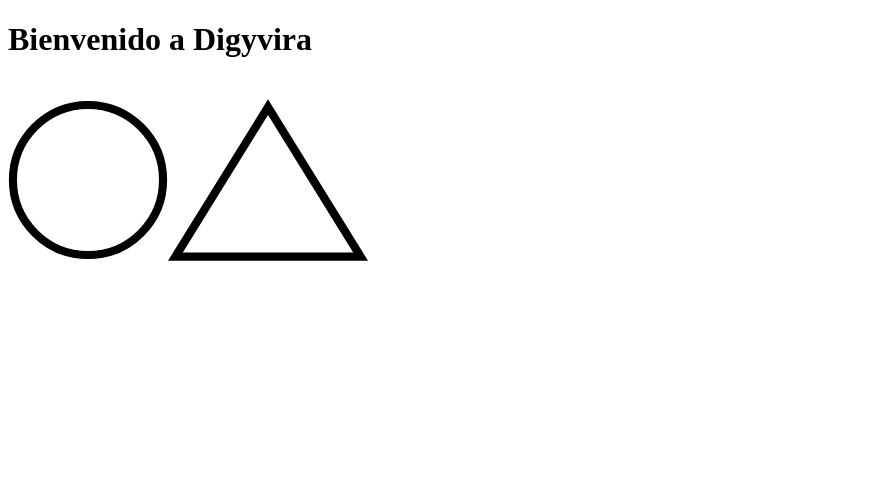
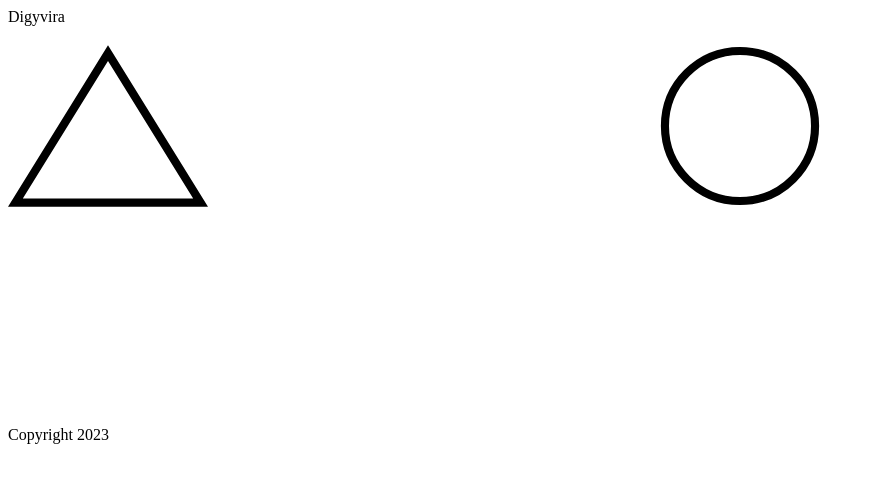
Before and after one commit to vijote/ancestree, a SvelteKit app: page / in a window 1280 px wide. Shown: the top 482 px of the page, without its empty margins (0-875 px from the left). Built offline with nearby package versions, Linux system fonts and the light colour scheme.

Commit message:
add type switch on family members

```diff
--- a/src/app.html
+++ b/src/app.html
@@ -3,7 +3,6 @@
 	<head>
 		<meta charset="utf-8" />
 		<link rel="icon" href="%sveltekit.assets%/favicon.png" />
-		<meta name="viewport" content="width=device-width" />
 		%sveltekit.head%
 	</head>
 	<body data-sveltekit-preload-data="hover">
--- /dev/null
+++ b/src/components/member.svelte
@@ -0,0 +1,61 @@
+<script lang="ts">
+    import { MemberType } from "../types/types";
+
+    import Circle from "../icons/circle.svelte";
+    import Triangle from "../icons/triangle.svelte";
+
+    export let type: MemberType = MemberType.Male;
+
+    function switchType() {
+        type = type === MemberType.Female ? MemberType.Male : MemberType.Female
+    }
+</script>
+
+<div class="member-container">
+    {#if type === MemberType.Male}
+        <Triangle />
+    {:else}
+        <Circle />
+    {/if}
+    <div class="type-switch-container">
+        <button on:click={switchType} class="type-switch">Cambiar tipo</button>
+    </div>
+</div>
+
+<style>
+    .member-container {
+        height: 200px;
+        position: absolute;
+        left: var(--x-coord);
+        top: var(--y-coord);
+    }
+
+    .type-switch-container {
+        display: none;
+    }
+
+    .type-switch {
+        all: unset;
+        cursor: pointer;
+
+        margin-top: auto;
+        margin-left: auto;
+        margin-right: 0.5rem;
+        margin-bottom: 0.5rem;
+        padding: 0.5rem;
+        background-color: aquamarine;
+    }
+
+    .type-switch:focus {
+        outline: orange 5px auto;
+    }
+
+    .member-container:hover > .type-switch-container {
+        display: flex;
+        height: 100%;
+        position: absolute;
+        top: 0%;
+        left: 0%;
+        right: 0%;
+    }
+</style>
--- a/src/icons/circle.svelte
+++ b/src/icons/circle.svelte
@@ -8,7 +8,7 @@
 		id="Capa_1"
 		xmlns="http://www.w3.org/2000/svg"
 		xmlns:xlink="http://www.w3.org/1999/xlink"
-		width="160px"
+		width="200px"
 		height="160px"
 		stroke="#000"
 		stroke-width="5"
--- a/src/icons/triangle.svelte
+++ b/src/icons/triangle.svelte
@@ -1,7 +1,7 @@
 <!-- <?xml version="1.0" encoding="iso-8859-1"?> -->
 <!-- Uploaded to: SVG Repo, www.svgrepo.com, Generator: SVG Repo Mixer Tools -->
 <!-- <!DOCTYPE svg PUBLIC "-//W3C//DTD SVG 1.1//EN" "http://www.w3.org/Graphics/SVG/1.1/DTD/svg11.dtd"> -->
-<div style="padding-top: 0px; display: inline-block;">
+<div>
 	<svg
 		fill="#000000"
 		version="1.1"
--- /dev/null
+++ b/src/routes/+layout.svelte
@@ -0,0 +1,21 @@
+<nav>
+    Digyvira
+</nav>
+
+<main>
+    <slot />
+</main>
+
+<footer>
+    Copyright {new Date().getFullYear()}
+</footer>
+
+<style>
+    :global(body) {
+		height: 100%;
+	}
+
+    :global(html) {
+        height: 100%;
+    }
+</style>
--- a/src/routes/+page.svelte
+++ b/src/routes/+page.svelte
@@ -1,25 +1,35 @@
 <script>
-    import Circle from "../icons/circle.svelte";
-    import Triangle from "../icons/triangle.svelte";
+    import Member from "../components/member.svelte";
+    import { MemberType } from "../types/types";
+</script>
 
-</script>
 <svelte:head>
     <title>Digyvira | Construye tu arbol familiar</title>
-    <meta name="description" content="Sitio web para armar tu arbol genealogico">
-    <meta name="keywords" content="transgeneracional, arbol, digyvira, ancestros, familia, sistema">
-    <meta name="author" content="John Doe">
-    <meta name="viewport" content="width=device-width, initial-scale=1.0">
+    <meta
+        name="description"
+        content="Sitio web para armar tu arbol genealogico"
+    />
+    <meta
+        name="keywords"
+        content="transgeneracional, arbol, digyvira, ancestros, familia, sistema"
+    />
+    <meta name="author" content="vijote" />
+    <meta name="viewport" content="width=device-width, initial-scale=1.0" />
 </svelte:head>
 
-<h1>Bienvenido a Digyvira</h1>
 <div class="container">
-    <Circle/>
-    <Triangle/>
+    <Member
+        type={MemberType.Female}
+        --y-coord="0%"
+        --x-coord="50%"
+    />
+    <Member type={MemberType.Male} />
 </div>
 
 <style>
     .container {
-        height: 200px;
-        display: flex;
+        position: relative;
+        height: 100%;
+        min-height: 400px;
     }
 </style>
--- /dev/null
+++ b/src/types/types.ts
@@ -0,0 +1,4 @@
+export enum MemberType {
+    Male = 1,
+    Female = 0,
+}
```
